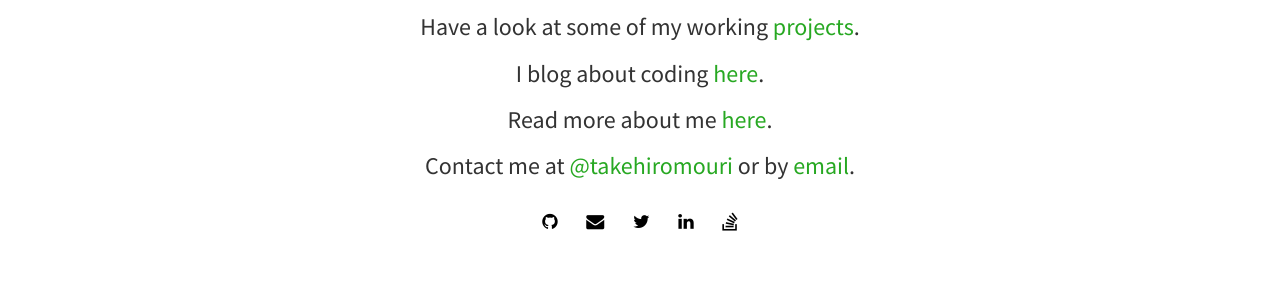
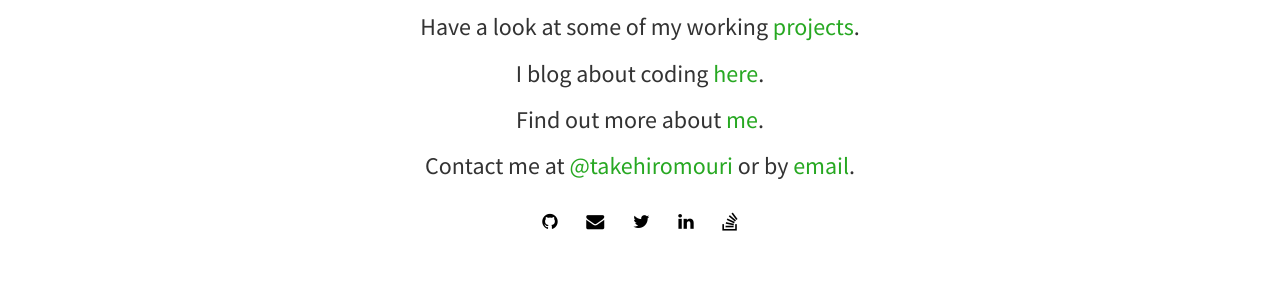
Before and after one commit to poudelmadhav/takehiromouri.github.io, a Jekyll site: the page built from index.html, in a window 1280 px wide. Shown: the part 415-715 px from the top of the page. Built offline with Jekyll 4.4.1, drawn with Linux system fonts in a browser that asks for light colours; nearby versions of some CDN libraries; Markdown is read by kramdown in place of the engine named in the settings; the list of posts is cut into pages by our own code.

Commit message:
revise again

```diff
--- a/index.html
+++ b/index.html
@@ -11,7 +11,7 @@ layout: home
 	  <h3>I love writing and teaching code.</h3>
 	  <h3>Have a look at some of my working <a href="{{ site.baseurl }}/projects.html"> projects</a>.</h3>
 	  <h3>I blog about coding <a href="/blog.html">here</a>.</h3>
-	  <h3>Read more about me <a href="/about">here</a>.</h3>
+	  <h3>Find out more about <a href="/about">me</a>.</h3>
 	  <h3>Contact me at <a href="http://twitter.com/{{ site.twitter }}">@{{ site.twitter }}</a> or by <a href="mailto:{{ site.email }}">email</a>.</h3>
 	  {% include social.html %}
 	</div>
```
Also changed, not shown: 1 other file.
